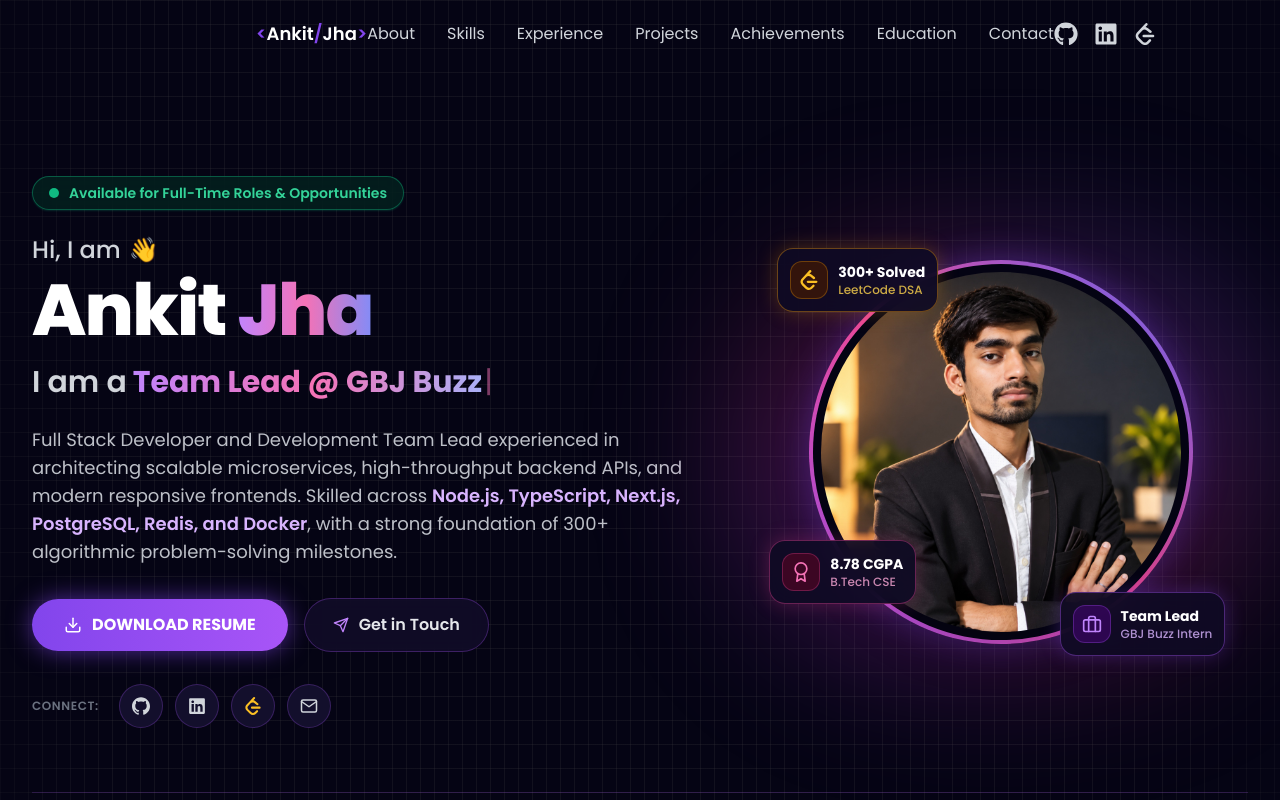
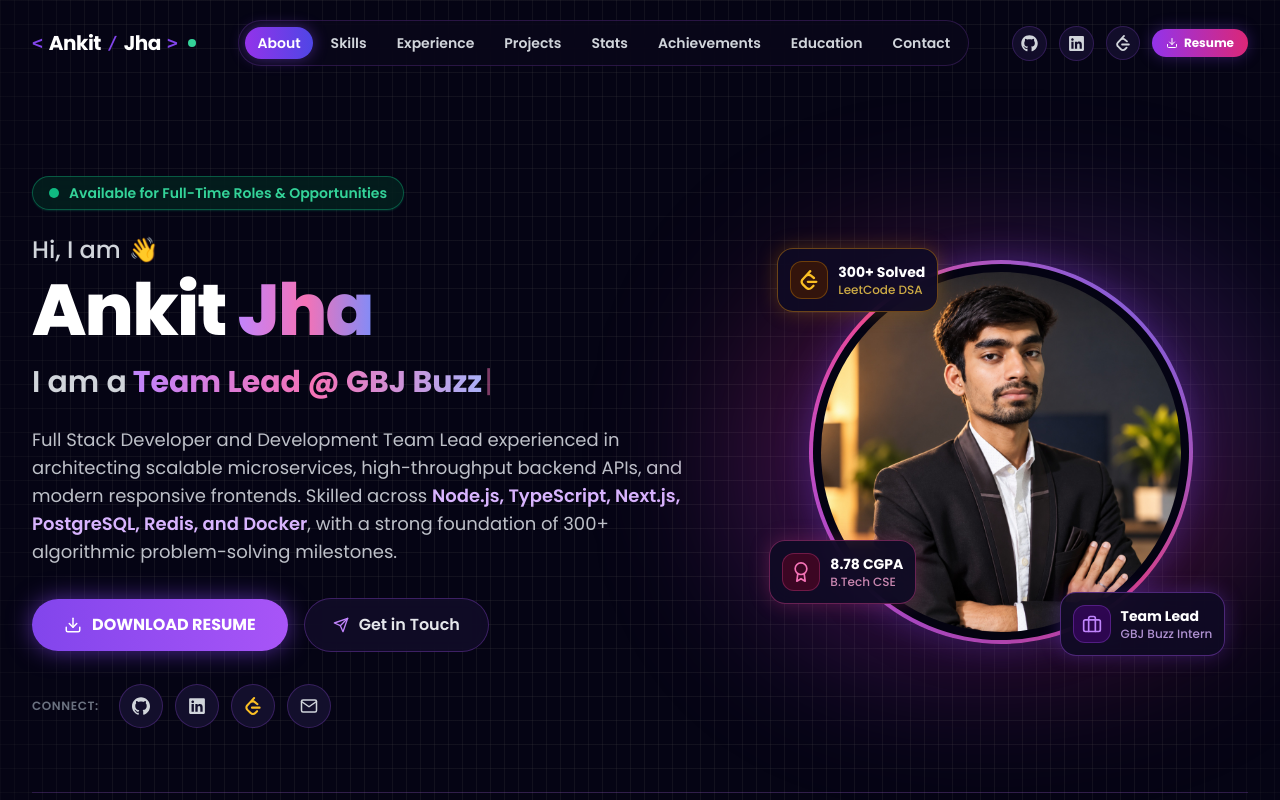
Before and after one commit to ankitjha93/Ankit-s-Portfolio, a React (Vite) app: page / in a window 1280 px wide. Shown: the top 800 px of the page. Built offline with nearby package versions, Linux system fonts and the light colour scheme.

Commit message:
feat(ui): enhance Navbar with dynamic ScrollSpy, frosted glass pill navigation, brand monogram with live availability badge, quick Resume CTA, and mobile slide-down drawer

```diff
--- a/src/components/Navbar/Navbar.jsx
+++ b/src/components/Navbar/Navbar.jsx
@@ -1,31 +1,67 @@
 import React, { useState, useEffect } from "react";
-import { FiMenu, FiX } from "react-icons/fi";
+import { FiMenu, FiX, FiDownload } from "react-icons/fi";
 import { FaGithub, FaLinkedin } from "react-icons/fa";
 import { SiLeetcode } from "react-icons/si";
+import { personalInfo } from "../../constants.js";
 
 const Navbar = () => {
   const [isOpen, setIsOpen] = useState(false);
-  const [activeSection, setActiveSection] = useState("");
+  const [activeSection, setActiveSection] = useState("about");
   const [isScrolled, setIsScrolled] = useState(false);
 
-  // Detect scroll and change navbar background
+  const resumeUrl =
+    "https://drive.google.com/file/d/1C74o45TgUVoAAQ2Nd9Jf6N-kifMP7qGy/view?usp=sharing";
+
+  // Dynamic ScrollSpy to detect active section in real-time
   useEffect(() => {
     const handleScroll = () => {
-      setIsScrolled(window.scrollY > 50);
+      setIsScrolled(window.scrollY > 40);
+
+      const sections = [
+        "about",
+        "skills",
+        "experience",
+        "work",
+        "coding-stats",
+        "achievements",
+        "education",
+        "contact",
+      ];
+
+      const scrollPosition = window.scrollY + 200;
+
+      for (let i = sections.length - 1; i >= 0; i--) {
+        const section = document.getElementById(sections[i]);
+        if (section) {
+          const top = section.offsetTop;
+          if (scrollPosition >= top) {
+            setActiveSection(sections[i]);
+            break;
+          }
+        }
+      }
     };
 
-    window.addEventListener("scroll", handleScroll);
+    window.addEventListener("scroll", handleScroll, { passive: true });
+    handleScroll();
     return () => window.removeEventListener("scroll", handleScroll);
   }, []);
 
-  // Smooth scroll function
+  // Smooth scroll handler
   const handleMenuItemClick = (sectionId) => {
     setActiveSection(sectionId);
     setIsOpen(false);
 
     const section = document.getElementById(sectionId);
     if (section) {
-      section.scrollIntoView({ behavior: "smooth" });
+      const navOffset = 80;
+      const elementPosition = section.getBoundingClientRect().top;
+      const offsetPosition = elementPosition + window.pageYOffset - navOffset;
+
+      window.scrollTo({
+        top: offsetPosition,
+        behavior: "smooth",
+      });
     }
   };
 
@@ -34,141 +70,202 @@ const Navbar = () => {
     { id: "skills", label: "Skills" },
     { id: "experience", label: "Experience" },
     { id: "work", label: "Projects" },
+    { id: "coding-stats", label: "Stats" },
     { id: "achievements", label: "Achievements" },
     { id: "education", label: "Education" },
     { id: "contact", label: "Contact" },
   ];
 
   return (
-    <nav
-      className={`fixed top-0 w-full z-50 transition duration-300 px-[7vw] md:px-[7vw] lg:px-[20vw] ${
+    <header
+      className={`fixed top-0 left-0 right-0 z-50 transition-all duration-300 ${
         isScrolled
-          ? "bg-[#050414] bg-opacity-50 backdrop-blur-md shadow-md"
-          : "bg-transparent"
+          ? "bg-[#050414]/85 backdrop-blur-xl border-b border-purple-500/20 shadow-[0_4px_30px_rgba(0,0,0,0.6)] py-3"
+          : "bg-transparent py-4 sm:py-5"
       }`}
     >
-      <div className="text-white py-5 flex justify-between items-center">
-        {/* Logo */}
+      <div className="max-w-7xl mx-auto px-4 sm:px-6 lg:px-8 flex justify-between items-center">
+        {/* Brand Monogram / Logo */}
         <div
           onClick={() => handleMenuItemClick("about")}
-          className="text-lg font-semibold cursor-pointer"
+          className="group flex items-center gap-1.5 cursor-pointer select-none"
         >
-          <span className="text-[#8245ec]">&lt;</span>
-          <span className="text-white">Ankit</span>
-          <span className="text-[#8245ec]">/</span>
-          <span className="text-white">Jha</span>
-          <span className="text-[#8245ec]">&gt;</span>
+          <span className="text-[#8245ec] font-mono text-lg font-bold group-hover:-translate-x-0.5 transition-transform duration-200">
+            &lt;
+          </span>
+          <span className="text-white font-bold text-lg sm:text-xl tracking-tight group-hover:text-purple-300 transition-colors">
+            Ankit
+          </span>
+          <span className="text-[#8245ec] font-mono text-lg font-bold">/</span>
+          <span className="text-white font-bold text-lg sm:text-xl tracking-tight group-hover:text-pink-300 transition-colors">
+            Jha
+          </span>
+          <span className="text-[#8245ec] font-mono text-lg font-bold group-hover:translate-x-0.5 transition-transform duration-200">
+            &gt;
+          </span>
+          <span
+            className="w-2 h-2 rounded-full bg-emerald-400 animate-pulse ml-1 hidden sm:inline-block"
+            title="Available for full-time opportunities"
+          />
         </div>
 
-        {/* Desktop Menu */}
-        <ul className="hidden md:flex space-x-8 text-gray-300">
-          {menuItems.map((item) => (
-            <li
+        {/* Desktop Navigation Links */}
+        <nav className="hidden lg:flex items-center space-x-1 xl:space-x-1.5 bg-[#0b081a]/70 p-1.5 rounded-full border border-purple-500/20 backdrop-blur-md">
+          {menuItems.map((item) => {
+            const isActive = activeSection === item.id;
+            return (
+              <button
                 key={item.id}
-              className={`cursor-pointer hover:text-[#8245ec] ${
-                activeSection === item.id ? "text-[#8245ec]" : ""
+                onClick={() => handleMenuItemClick(item.id)}
+                className={`px-3 py-1.5 rounded-full text-xs xl:text-sm font-semibold transition-all duration-300 ${
+                  isActive
+                    ? "bg-gradient-to-r from-purple-600 to-indigo-600 text-white shadow-[0_0_15px_rgba(130,69,236,0.45)]"
+                    : "text-gray-300 hover:text-white hover:bg-purple-950/40"
                 }`}
               >
-              <button onClick={() => handleMenuItemClick(item.id)}>
                 {item.label}
               </button>
-            </li>
-          ))}
-        </ul>
+            );
+          })}
+        </nav>
 
-        {/* Social Icons */}
-        <div className="hidden md:flex items-center space-x-4">
+        {/* Right Actions: Socials & Resume CTA */}
+        <div className="hidden sm:flex items-center space-x-3">
           <a
-            href="https://github.com/ankitjha93"
+            href={personalInfo.github}
             target="_blank"
             rel="noopener noreferrer"
-            className="text-gray-300 hover:text-[#8245ec] transition-colors"
-            title="GitHub"
+            aria-label="GitHub"
+            className="p-2 rounded-full bg-[#120d2a] border border-purple-500/20 text-gray-300 hover:text-white hover:border-purple-400 hover:shadow-[0_0_10px_rgba(130,69,236,0.4)] transition-all duration-200"
           >
-            <FaGithub size={24} />
+            <FaGithub size={17} />
           </a>
           <a
-            href="https://linkedin.com/in/ankit-jha-93-"
+            href={personalInfo.linkedin}
             target="_blank"
             rel="noopener noreferrer"
-            className="text-gray-300 hover:text-[#8245ec] transition-colors"
-            title="LinkedIn"
+            aria-label="LinkedIn"
+            className="p-2 rounded-full bg-[#120d2a] border border-purple-500/20 text-gray-300 hover:text-white hover:border-blue-400 hover:shadow-[0_0_10px_rgba(59,130,246,0.4)] transition-all duration-200"
           >
-            <FaLinkedin size={24} />
+            <FaLinkedin size={17} />
           </a>
           <a
-            href="https://leetcode.com/u/ankitjha93"
+            href={personalInfo.leetcode}
             target="_blank"
             rel="noopener noreferrer"
-            className="text-gray-300 hover:text-[#8245ec] transition-colors"
-            title="LeetCode"
+            aria-label="LeetCode"
+            className="p-2 rounded-full bg-[#120d2a] border border-purple-500/20 text-gray-300 hover:text-amber-400 hover:border-amber-400 hover:shadow-[0_0_10px_rgba(245,158,11,0.4)] transition-all duration-200"
           >
-            <SiLeetcode size={22} />
+            <SiLeetcode size={16} />
+          </a>
+
+          {/* Quick Resume Button */}
+          <a
+            href={resumeUrl}
+            target="_blank"
+            rel="noopener noreferrer"
+            className="inline-flex items-center gap-1.5 text-xs font-bold px-3.5 py-1.5 rounded-full bg-gradient-to-r from-purple-600 to-pink-600 text-white shadow-[0_0_15px_rgba(130,69,236,0.35)] hover:shadow-[0_0_20px_rgba(130,69,236,0.6)] hover:scale-105 active:scale-95 transition-all duration-200"
+          >
+            <FiDownload className="text-xs" />
+            <span>Resume</span>
           </a>
         </div>
 
-        {/* Mobile Menu Icon */}
-        <div className="md:hidden">
-          {isOpen ? (
-            <FiX
-              className="text-3xl text-[#8245ec] cursor-pointer"
-              onClick={() => setIsOpen(false)}
-            />
-          ) : (
-            <FiMenu
-              className="text-3xl text-[#8245ec] cursor-pointer"
-              onClick={() => setIsOpen(true)}
-            />
-          )}
+        {/* Mobile Hamburger Toggle Button */}
+        <div className="lg:hidden flex items-center gap-3">
+          <a
+            href={resumeUrl}
+            target="_blank"
+            rel="noopener noreferrer"
+            className="sm:hidden inline-flex items-center gap-1 text-[11px] font-bold px-2.5 py-1 rounded-full bg-purple-600 text-white"
+          >
+            <FiDownload className="text-[10px]" />
+            <span>CV</span>
+          </a>
+
+          <button
+            onClick={() => setIsOpen(!isOpen)}
+            aria-label="Toggle navigation menu"
+            className="p-2 rounded-xl bg-[#120d2a] border border-purple-500/30 text-purple-300 hover:text-white transition-colors"
+          >
+            {isOpen ? <FiX size={22} /> : <FiMenu size={22} />}
+          </button>
         </div>
       </div>
 
-      {/* Mobile Menu Items */}
+      {/* Mobile Menu Dropdown Drawer */}
       {isOpen && (
-        <div className="absolute top-16 left-1/2 transform -translate-x-1/2 w-4/5 bg-[#050414] bg-opacity-90 backdrop-filter backdrop-blur-lg z-50 rounded-lg shadow-lg md:hidden">
-          <ul className="flex flex-col items-center space-y-4 py-4 text-gray-300">
-            {menuItems.map((item) => (
-              <li
+        <div className="lg:hidden px-4 pt-2 pb-4">
+          <div className="bg-[#0b081a]/95 backdrop-blur-2xl border border-purple-500/30 rounded-2xl shadow-[0_10px_35px_rgba(0,0,0,0.8)] p-5">
+            <nav className="flex flex-col space-y-1.5">
+              {menuItems.map((item) => {
+                const isActive = activeSection === item.id;
+                return (
+                  <button
                     key={item.id}
-                className={`cursor-pointer hover:text-white ${
-                  activeSection === item.id ? "text-[#8245ec]" : ""
+                    onClick={() => handleMenuItemClick(item.id)}
+                    className={`flex items-center justify-between px-4 py-2.5 rounded-xl text-sm font-semibold transition-all duration-200 ${
+                      isActive
+                        ? "bg-purple-950/70 text-purple-300 border border-purple-500/40"
+                        : "text-gray-300 hover:text-white hover:bg-purple-950/30"
                     }`}
                   >
-                <button onClick={() => handleMenuItemClick(item.id)}>
-                  {item.label}
+                    <span>{item.label}</span>
+                    {isActive && (
+                      <span className="w-1.5 h-1.5 rounded-full bg-purple-400" />
+                    )}
                   </button>
-              </li>
-            ))}
-            <div className="flex space-x-4 pt-2">
+                );
+              })}
+            </nav>
+
+            <div className="pt-4 mt-4 border-t border-purple-500/20 flex items-center justify-between">
+              {/* Mobile Social Links */}
+              <div className="flex items-center space-x-3">
                 <a
-                href="https://github.com/ankitjha93"
+                  href={personalInfo.github}
                   target="_blank"
                   rel="noopener noreferrer"
-                className="text-gray-300 hover:text-white"
+                  aria-label="GitHub"
+                  className="p-2 rounded-full bg-[#120d2a] border border-purple-500/20 text-gray-300 hover:text-white"
                 >
-                <FaGithub size={24} />
+                  <FaGithub size={16} />
                 </a>
                 <a
-                href="https://linkedin.com/in/ankit-jha-93-"
+                  href={personalInfo.linkedin}
                   target="_blank"
                   rel="noopener noreferrer"
-                className="text-gray-300 hover:text-white"
+                  aria-label="LinkedIn"
+                  className="p-2 rounded-full bg-[#120d2a] border border-purple-500/20 text-gray-300 hover:text-white"
                 >
-                <FaLinkedin size={24} />
+                  <FaLinkedin size={16} />
                 </a>
                 <a
-                href="https://leetcode.com/u/ankitjha93"
+                  href={personalInfo.leetcode}
                   target="_blank"
                   rel="noopener noreferrer"
-                className="text-gray-300 hover:text-white"
+                  aria-label="LeetCode"
+                  className="p-2 rounded-full bg-[#120d2a] border border-purple-500/20 text-gray-300 hover:text-amber-400"
                 >
-                <SiLeetcode size={24} />
+                  <SiLeetcode size={16} />
                 </a>
               </div>
-          </ul>
+
+              {/* Mobile Full Resume CTA */}
+              <a
+                href={resumeUrl}
+                target="_blank"
+                rel="noopener noreferrer"
+                className="inline-flex items-center gap-1.5 text-xs font-bold px-4 py-2 rounded-full bg-gradient-to-r from-purple-600 to-pink-600 text-white shadow-[0_0_12px_rgba(130,69,236,0.4)]"
+              >
+                <FiDownload size={13} />
+                <span>Download Resume</span>
+              </a>
+            </div>
+          </div>
         </div>
       )}
-    </nav>
+    </header>
   );
 };
 
```
Lines whose indentation alone changed are shown as unchanged.
